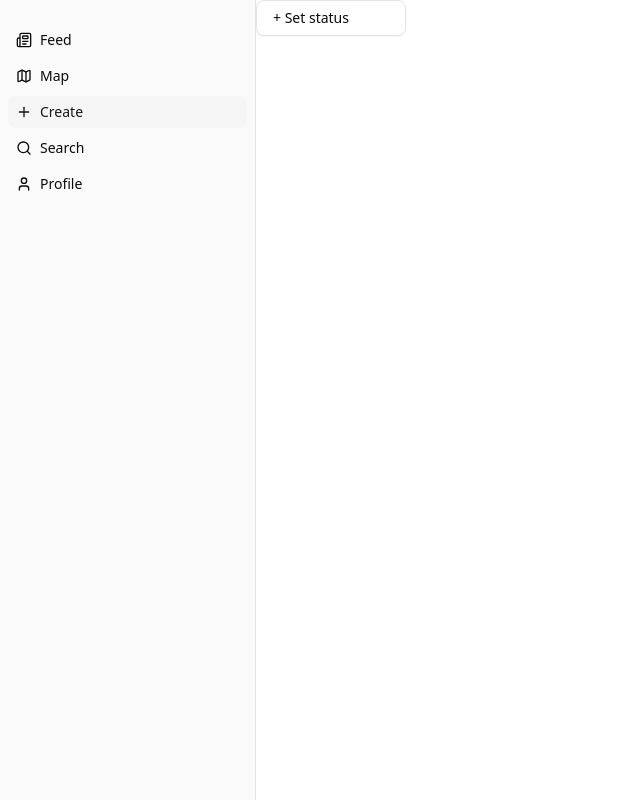
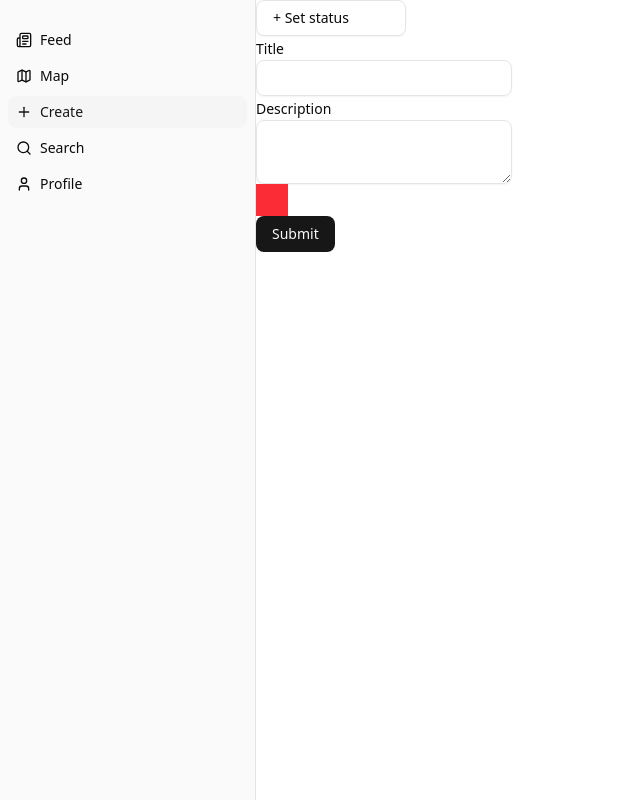
Before and after one commit to JosefKuchar/pv247-project, a Next.js app: page /new_review in a window 1280 px wide. Shown: the whole page, without its empty margins (0-640 px from the left). Built offline with nearby package versions, Linux system fonts and the light colour scheme.

Commit message:
feat: form building blocks

```diff
--- a/app/(app)/new_review/page.tsx
+++ b/app/(app)/new_review/page.tsx
@@ -1,9 +1,28 @@
+'use client';
+
+import { FormDropzone, FormInput, FormTextarea } from '@/components/form';
+import { Button } from '@/components/ui/button';
 import { ComboBoxResponsive } from '@/components/ui/combobox';
+import { FormProvider, useForm } from 'react-hook-form';
 
 export default function Page() {
+  const methods = useForm();
+
   return (
     <div>
       <ComboBoxResponsive />
+      <FormProvider {...methods}>
+        <form
+          onSubmit={methods.handleSubmit(() => {
+            console.log(methods.getValues());
+          })}
+        >
+          <FormInput name="title" label="Title" />
+          <FormTextarea name="description" label="Description" />
+          <FormDropzone name="image" />
+          <Button type="submit">Submit</Button>
+        </form>
+      </FormProvider>
     </div>
   );
 }
--- a/app/globals.css
+++ b/app/globals.css
@@ -1,5 +1,5 @@
-@import "tailwindcss";
-@import "tw-animate-css";
+@import 'tailwindcss';
+@import 'tw-animate-css';
 
 @custom-variant dark (&:is(.dark *));
 
--- a/components/ui/dropzone-field.tsx
+++ b/components/form/form-dropzone.tsx
@@ -2,7 +2,7 @@ import { Controller, useFormContext } from 'react-hook-form';
 import { useDropzone } from 'react-dropzone';
 import { ChangeEventHandler, FC } from 'react';
 
-export const DropzoneField: FC<{ name: string; multiple?: boolean }> = ({
+export const FormDropzone: FC<{ name: string; multiple?: boolean }> = ({
   name,
   multiple,
   ...rest
@@ -37,7 +37,7 @@ const Dropzone: FC<{
   });
 
   return (
-    <div {...getRootProps()}>
+    <div {...getRootProps()} className="h-8 w-8 bg-red-500">
       <input {...getInputProps({ onChange })} />
     </div>
   );
--- /dev/null
+++ b/components/form/form-input.tsx
@@ -0,0 +1,66 @@
+'use client';
+
+import { Controller, useFormContext } from 'react-hook-form';
+import { Input } from '@/components/ui/input';
+import { cn } from '@/lib/utils';
+import { ComponentProps, FC } from 'react';
+
+export interface FormInputProps
+  extends Omit<ComponentProps<typeof Input>, 'name'> {
+  name: string;
+  label?: string;
+  errorClassName?: string;
+}
+
+export const FormInput: FC<FormInputProps> = ({
+  name,
+  label,
+  className,
+  errorClassName,
+  ...props
+}) => {
+  const {
+    control,
+    formState: { errors },
+  } = useFormContext();
+
+  const error = errors[name];
+
+  return (
+    <div className="w-full">
+      {label && (
+        <label
+          htmlFor={name}
+          className="text-sm leading-none font-medium peer-disabled:cursor-not-allowed peer-disabled:opacity-70"
+        >
+          {label}
+        </label>
+      )}
+      <Controller
+        name={name}
+        control={control}
+        render={({ field }) => (
+          <Input
+            {...field}
+            {...props}
+            value={field.value ?? ''}
+            id={name}
+            className={cn(error && 'aria-invalid', className)}
+            aria-invalid={!!error}
+            aria-describedby={error ? `${name}-error` : undefined}
+          />
+        )}
+      />
+      {error && (
+        <p
+          id={`${name}-error`}
+          className={cn('text-destructive mt-1.5 text-sm', errorClassName)}
+        >
+          {typeof error.message === 'string'
+            ? error.message
+            : 'This field is required'}
+        </p>
+      )}
+    </div>
+  );
+};
--- /dev/null
+++ b/components/form/form-textarea.tsx
@@ -0,0 +1,66 @@
+'use client';
+
+import { Controller, useFormContext } from 'react-hook-form';
+import { Textarea } from '@/components/ui/textarea';
+import { cn } from '@/lib/utils';
+import { ComponentProps, FC } from 'react';
+
+export interface FormTextareaProps
+  extends Omit<ComponentProps<typeof Textarea>, 'name'> {
+  name: string;
+  label?: string;
+  errorClassName?: string;
+}
+
+export const FormTextarea: FC<FormTextareaProps> = ({
+  name,
+  label,
+  className,
+  errorClassName,
+  ...props
+}) => {
+  const {
+    control,
+    formState: { errors },
+  } = useFormContext();
+
+  const error = errors[name];
+
+  return (
+    <div className="w-full">
+      {label && (
+        <label
+          htmlFor={name}
+          className="text-sm leading-none font-medium peer-disabled:cursor-not-allowed peer-disabled:opacity-70"
+        >
+          {label}
+        </label>
+      )}
+      <Controller
+        name={name}
+        control={control}
+        render={({ field }) => (
+          <Textarea
+            {...field}
+            {...props}
+            value={field.value ?? ''}
+            id={name}
+            className={cn(error && 'aria-invalid', className)}
+            aria-invalid={!!error}
+            aria-describedby={error ? `${name}-error` : undefined}
+          />
+        )}
+      />
+      {error && (
+        <p
+          id={`${name}-error`}
+          className={cn('text-destructive mt-1.5 text-sm', errorClassName)}
+        >
+          {typeof error.message === 'string'
+            ? error.message
+            : 'This field is required'}
+        </p>
+      )}
+    </div>
+  );
+};
--- /dev/null
+++ b/components/form/index.ts
@@ -0,0 +1,3 @@
+export * from './form-input';
+export * from './form-textarea';
+export * from './form-dropzone';
--- /dev/null
+++ b/components/ui/textarea.tsx
@@ -0,0 +1,18 @@
+import * as React from 'react';
+
+import { cn } from '@/lib/utils';
+
+function Textarea({ className, ...props }: React.ComponentProps<'textarea'>) {
+  return (
+    <textarea
+      data-slot="textarea"
+      className={cn(
+        'border-input placeholder:text-muted-foreground focus-visible:border-ring focus-visible:ring-ring/50 aria-invalid:ring-destructive/20 dark:aria-invalid:ring-destructive/40 aria-invalid:border-destructive dark:bg-input/30 flex field-sizing-content min-h-16 w-full rounded-md border bg-transparent px-3 py-2 text-base shadow-xs transition-[color,box-shadow] outline-none focus-visible:ring-[3px] disabled:cursor-not-allowed disabled:opacity-50 md:text-sm',
+        className,
+      )}
+      {...props}
+    />
+  );
+}
+
+export { Textarea };
```
Also changed, not shown: app/api/search/status/route.ts (line endings or trailing spaces), package.json (line endings or trailing spaces).
